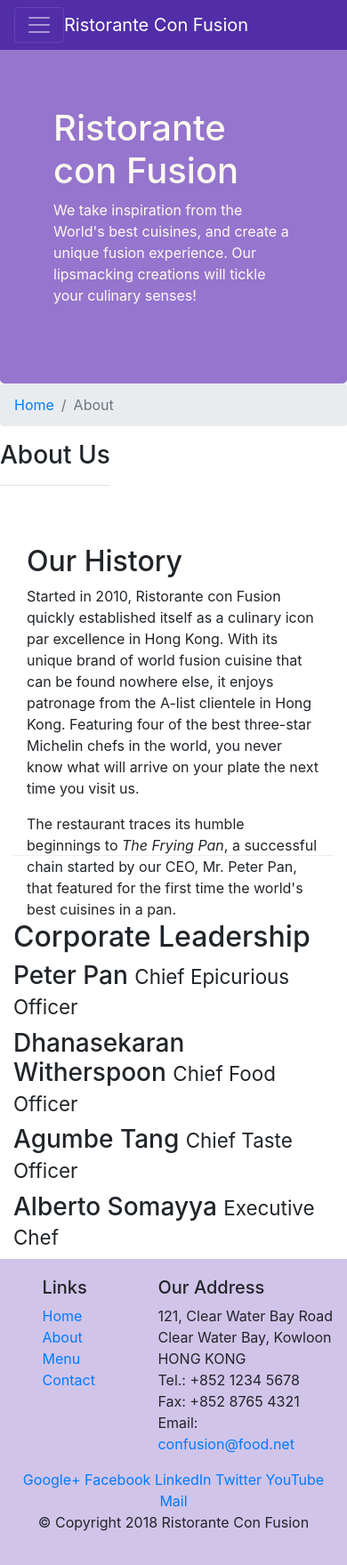
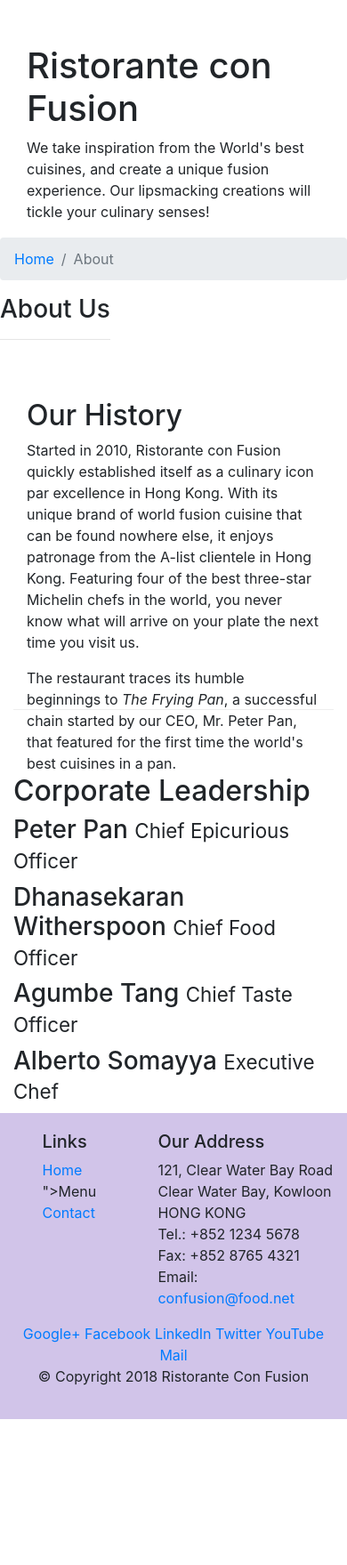
Before and after one commit to IrfanulKarim/confusion-restaurent, a website: page aboutus.html in a window 390 px wide. Shown: the whole page at 89% size. After the commit the page ends 1595 px from the top, so only its background shows below. Drawn offline with nearby package versions, Linux system fonts and the light colour scheme.

Commit message:
navbar and breadcrumb update

```diff
--- a/aboutus.html
+++ b/aboutus.html
@@ -14,24 +14,7 @@
 </head>
 
 <body>
-    <nav class="navbar navbar-dark navbar-expand-sm fixed-top">
-        <div class="container">
-            <button class="navbar-toggler" type="button" data-toggle="collapse" data-target="#Navbar">
-                <span class="navbar-toggler-icon"></span>
-            </button>
-            <a class="navbar-brand mr-auto" href="#">Ristorante Con Fusion</a>
-            <div class="collapse navbar-collapse" id="Navbar">
-                <ul class="navbar-nav mr-auto">
-                    <li class="nav-item"><a class="nav-link" href="./index.html">Home</a></li>
-                    <li class="nav-item active"><a class="nav-link" href="#">About</a></li>
-                    <li class="nav-item"><a class="nav-link" href="#">Menu</a></li>
-                    <li class="nav-item"><a class="nav-link" href="#">Contact</a></li>
-                </ul>
-            </div>
-        </div>
-    </nav>
-
-
+    <nav class="
     <header class="jumbotron">
         <div class="container">
             <div class="row row-header">
@@ -47,9 +30,9 @@
 
     <div class="container">
         <div class="row">
-            <ol class=" col-12 breadcrumb">
+            <ol class="col-12 breadcrumb">
                 <li class="breadcrumb-item"><a href="./index.html">Home</a></li>
-                <li class="breadcrumb-item active"><a>About</a></li>
+                <li class="breadcrumb-item active">About</li>
             </ol>
             <div>
                <h3>About Us</h3>
@@ -90,9 +73,8 @@
                 <div class="col-4 offset-1 col-sm-2">
                     <h5>Links</h5>
                     <ul class="list-unstyled">
-                        <li><a href="./index.html">Home</a></li>
-                        <li><a href="#">About</a></li>
-                        <li><a href="#">Menu</a></li>
+                        <li><a href="#">Home</a></li>
+">Menu</a></li>
                         <li><a href="#">Contact</a></li>
                     </ul>
                 </div>
```
